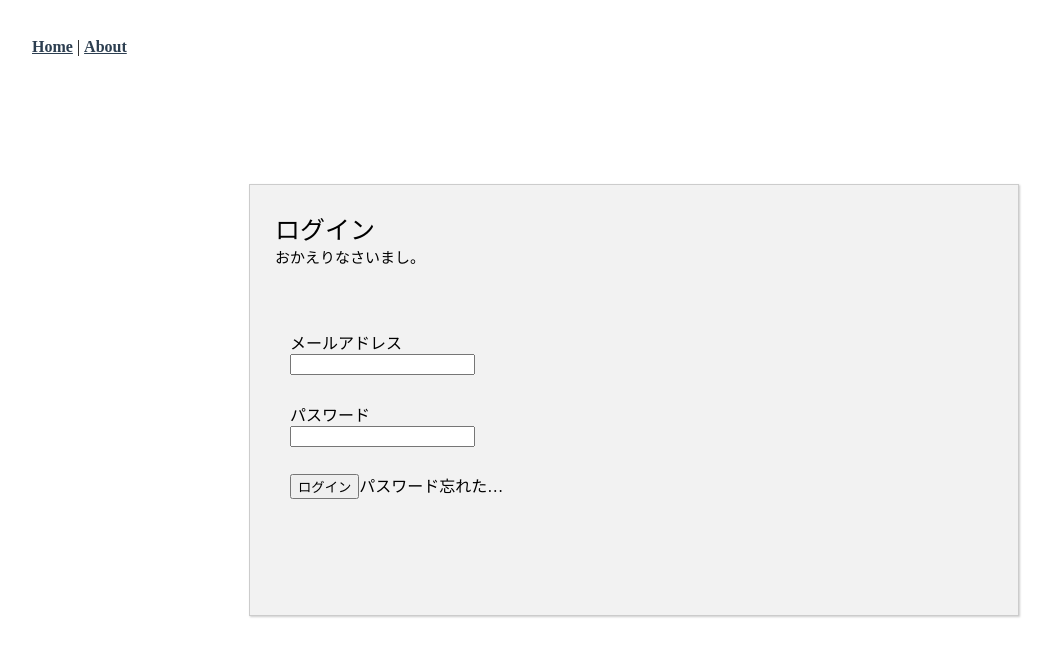
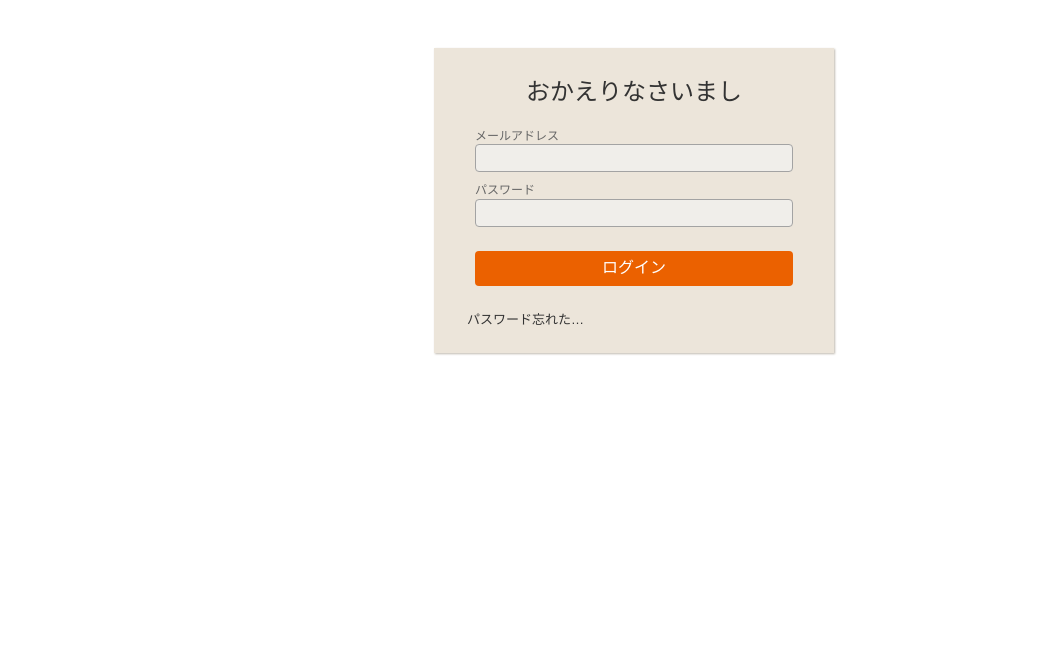
Before and after one commit to MisoChan/Mekuri-Task-Front, a Vue app: page /login in a window 1280 px wide. Shown: the top 656 px of the page, without its empty margins (6-1058 px from the left). Built offline with nearby package versions, Linux system fonts and the light colour scheme.

Commit message:
ログイン画面デザイン更新

```diff
--- a/public/index.html
+++ b/public/index.html
@@ -5,6 +5,7 @@
     <meta http-equiv="X-UA-Compatible" content="IE=edge">
     <meta name="viewport" content="width=device-width,initial-scale=1.0">
     <link rel="icon" href="<%= BASE_URL %>favicon.ico">
+    <link rel="stylesheet" href="https://fonts.googleapis.com/earlyaccess/notosansjapanese.css">
     <title><%= htmlWebpackPlugin.options.title %></title>
   </head>
   <body>
--- a/src/App.vue
+++ b/src/App.vue
@@ -1,11 +1,9 @@
 <template>
-  <div id="nav">
-    <router-link to="/">Home</router-link> |
-    <router-link to="/about">About</router-link>
-  </div>
   <router-view/>
 </template>
 
+<style src="@/assets/css/destyle.css"></style>
+<style src="@/assets/css/base.css"></style>
 <style>
 
 #nav {
--- /dev/null
+++ b/src/assets/css/base.css
@@ -0,0 +1,30 @@
+html, body, div, p, button, input, a{
+  font-family: 'Noto Sans Japanese', sans-serif;
+}
+
+input{
+  border: 1px solid #a3a3a3;
+  border-radius: 4px;
+  padding: 4px 6px;
+  font-size: 16px;
+  background: #f0eeea;
+}
+
+input:focus{
+  border-color: #6d6d6d;
+  background: #f3f2ef;
+  outline: none;
+}
+
+button{
+  display: inline-block;
+  padding: 0.5em 1em;
+  cursor: pointer;
+  text-align: center;
+  vertical-align: middle;
+  text-decoration: none;
+  border: transparent;
+  border-radius: 4px;
+  color: #fff;
+  background-color: #eb6100;
+}
--- /dev/null
+++ b/src/assets/css/destyle.css
@@ -0,0 +1,489 @@
+/*! destyle.css v2.0.2 | MIT License | https://github.com/nicolas-cusan/destyle.css */
+
+/* Reset box-model and set borders */
+/* ============================================ */
+
+*,
+::before,
+::after {
+  box-sizing: border-box;
+  border-style: solid;
+  border-width: 0;
+}
+
+/* Document */
+/* ============================================ */
+
+/**
+ * 1. Correct the line height in all browsers.
+ * 2. Prevent adjustments of font size after orientation changes in iOS.
+ * 3. Remove gray overlay on links for iOS.
+ */
+
+html {
+  line-height: 1.15; /* 1 */
+  -webkit-text-size-adjust: 100%; /* 2 */
+  -webkit-tap-highlight-color: transparent; /* 3*/
+}
+
+/* Sections */
+/* ============================================ */
+
+/**
+ * Remove the margin in all browsers.
+ */
+
+body {
+  margin: 0;
+}
+
+/**
+ * Render the `main` element consistently in IE.
+ */
+
+main {
+  display: block;
+}
+
+/* Vertical rhythm */
+/* ============================================ */
+
+p,
+table,
+blockquote,
+address,
+pre,
+iframe,
+form,
+figure,
+dl {
+  margin: 0;
+}
+
+/* Headings */
+/* ============================================ */
+
+h1,
+h2,
+h3,
+h4,
+h5,
+h6 {
+  font-size: inherit;
+  line-height: inherit;
+  font-weight: inherit;
+  margin: 0;
+}
+
+/* Lists (enumeration) */
+/* ============================================ */
+
+ul,
+ol {
+  margin: 0;
+  padding: 0;
+  list-style: none;
+}
+
+/* Lists (definition) */
+/* ============================================ */
+
+dt {
+  font-weight: bold;
+}
+
+dd {
+  margin-left: 0;
+}
+
+/* Grouping content */
+/* ============================================ */
+
+/**
+ * 1. Add the correct box sizing in Firefox.
+ * 2. Show the overflow in Edge and IE.
+ */
+
+hr {
+  box-sizing: content-box; /* 1 */
+  height: 0; /* 1 */
+  overflow: visible; /* 2 */
+  border-top-width: 1px;
+  margin: 0;
+  clear: both;
+  color: inherit;
+}
+
+/**
+ * 1. Correct the inheritance and scaling of font size in all browsers.
+ * 2. Correct the odd `em` font sizing in all browsers.
+ */
+
+pre {
+  font-family: monospace, monospace; /* 1 */
+  font-size: inherit; /* 2 */
+}
+
+address {
+  font-style: inherit;
+}
+
+/* Text-level semantics */
+/* ============================================ */
+
+/**
+ * Remove the gray background on active links in IE 10.
+ */
+
+a {
+  background-color: transparent;
+  text-decoration: none;
+  color: inherit;
+}
+
+/**
+ * 1. Remove the bottom border in Chrome 57-
+ * 2. Add the correct text decoration in Chrome, Edge, IE, Opera, and Safari.
+ */
+
+abbr[title] {
+  text-decoration: underline; /* 2 */
+  text-decoration: underline dotted; /* 2 */
+}
+
+/**
+ * Add the correct font weight in Chrome, Edge, and Safari.
+ */
+
+b,
+strong {
+  font-weight: bolder;
+}
+
+/**
+ * 1. Correct the inheritance and scaling of font size in all browsers.
+ * 2. Correct the odd `em` font sizing in all browsers.
+ */
+
+code,
+kbd,
+samp {
+  font-family: monospace, monospace; /* 1 */
+  font-size: inherit; /* 2 */
+}
+
+/**
+ * Add the correct font size in all browsers.
+ */
+
+small {
+  font-size: 80%;
+}
+
+/**
+ * Prevent `sub` and `sup` elements from affecting the line height in
+ * all browsers.
+ */
+
+sub,
+sup {
+  font-size: 75%;
+  line-height: 0;
+  position: relative;
+  vertical-align: baseline;
+}
+
+sub {
+  bottom: -0.25em;
+}
+
+sup {
+  top: -0.5em;
+}
+
+/* Embedded content */
+/* ============================================ */
+
+/**
+ * Prevent vertical alignment issues.
+ */
+
+img,
+embed,
+object,
+iframe {
+  vertical-align: bottom;
+}
+
+/* Forms */
+/* ============================================ */
+
+/**
+ * Reset form fields to make them styleable
+ */
+
+button,
+input,
+optgroup,
+select,
+textarea {
+  -webkit-appearance: none;
+  appearance: none;
+  vertical-align: middle;
+  color: inherit;
+  font: inherit;
+  background: transparent;
+  padding: 0;
+  margin: 0;
+  outline: 0;
+  border-radius: 0;
+  text-align: inherit;
+}
+
+/**
+ * Reset radio and checkbox appearance to preserve their look in iOS.
+ */
+
+[type="checkbox"] {
+  -webkit-appearance: checkbox;
+  appearance: checkbox;
+}
+
+[type="radio"] {
+  -webkit-appearance: radio;
+  appearance: radio;
+}
+
+/**
+ * Show the overflow in IE.
+ * 1. Show the overflow in Edge.
+ */
+
+button,
+input {
+  /* 1 */
+  overflow: visible;
+}
+
+/**
+ * Remove the inheritance of text transform in Edge, Firefox, and IE.
+ * 1. Remove the inheritance of text transform in Firefox.
+ */
+
+button,
+select {
+  /* 1 */
+  text-transform: none;
+}
+
+/**
+ * Correct the inability to style clickable types in iOS and Safari.
+ */
+
+button,
+[type="button"],
+[type="reset"],
+[type="submit"] {
+  cursor: pointer;
+  -webkit-appearance: none;
+  appearance: none;
+}
+
+button[disabled],
+[type="button"][disabled],
+[type="reset"][disabled],
+[type="submit"][disabled] {
+  cursor: default;
+}
+
+/**
+ * Remove the inner border and padding in Firefox.
+ */
+
+button::-moz-focus-inner,
+[type="button"]::-moz-focus-inner,
+[type="reset"]::-moz-focus-inner,
+[type="submit"]::-moz-focus-inner {
+  border-style: none;
+  padding: 0;
+}
+
+/**
+ * Restore the focus styles unset by the previous rule.
+ */
+
+button:-moz-focusring,
+[type="button"]:-moz-focusring,
+[type="reset"]:-moz-focusring,
+[type="submit"]:-moz-focusring {
+  outline: 1px dotted ButtonText;
+}
+
+/**
+ * Remove arrow in IE10 & IE11
+ */
+
+select::-ms-expand {
+  display: none;
+}
+
+/**
+ * Remove padding
+ */
+
+option {
+  padding: 0;
+}
+
+/**
+ * Reset to invisible
+ */
+
+fieldset {
+  margin: 0;
+  padding: 0;
+  min-width: 0;
+}
+
+/**
+ * 1. Correct the text wrapping in Edge and IE.
+ * 2. Correct the color inheritance from `fieldset` elements in IE.
+ * 3. Remove the padding so developers are not caught out when they zero out
+ *    `fieldset` elements in all browsers.
+ */
+
+legend {
+  color: inherit; /* 2 */
+  display: table; /* 1 */
+  max-width: 100%; /* 1 */
+  padding: 0; /* 3 */
+  white-space: normal; /* 1 */
+}
+
+/**
+ * Add the correct vertical alignment in Chrome, Firefox, and Opera.
+ */
+
+progress {
+  vertical-align: baseline;
+}
+
+/**
+ * Remove the default vertical scrollbar in IE 10+.
+ */
+
+textarea {
+  overflow: auto;
+}
+
+/**
+ * Correct the cursor style of increment and decrement buttons in Chrome.
+ */
+
+[type="number"]::-webkit-inner-spin-button,
+[type="number"]::-webkit-outer-spin-button {
+  height: auto;
+}
+
+/**
+ * 1. Correct the outline style in Safari.
+ */
+
+[type="search"] {
+  outline-offset: -2px; /* 1 */
+}
+
+/**
+ * Remove the inner padding in Chrome and Safari on macOS.
+ */
+
+[type="search"]::-webkit-search-decoration {
+  -webkit-appearance: none;
+}
+
+/**
+ * 1. Correct the inability to style clickable types in iOS and Safari.
+ * 2. Change font properties to `inherit` in Safari.
+ */
+
+::-webkit-file-upload-button {
+  -webkit-appearance: button; /* 1 */
+  font: inherit; /* 2 */
+}
+
+/**
+ * Clickable labels
+ */
+
+label[for] {
+  cursor: pointer;
+}
+
+/* Interactive */
+/* ============================================ */
+
+/*
+ * Add the correct display in Edge, IE 10+, and Firefox.
+ */
+
+details {
+  display: block;
+}
+
+/*
+ * Add the correct display in all browsers.
+ */
+
+summary {
+  display: list-item;
+}
+
+/*
+ * Remove outline for editable content.
+ */
+
+[contenteditable] {
+  outline: none;
+}
+
+/* Table */
+/* ============================================ */
+
+table {
+  border-collapse: collapse;
+  border-spacing: 0;
+}
+
+caption {
+  text-align: left;
+}
+
+td,
+th {
+  vertical-align: top;
+  padding: 0;
+}
+
+th {
+  text-align: left;
+  font-weight: bold;
+}
+
+/* Misc */
+/* ============================================ */
+
+/**
+ * Add the correct display in IE 10+.
+ */
+
+template {
+  display: none;
+}
+
+/**
+ * Add the correct display in IE 10.
+ */
+
+[hidden] {
+  display: none;
+}
--- a/src/assets/css/login.css
+++ b/src/assets/css/login.css
@@ -1,31 +1,60 @@
 @charset "UTF-8";
 @media screen and (min-width: 768px) {
   .login_form {
-    position: absolute;
-    top: 50%;
-    left: 50%;
+    margin: 50px auto;
     width: 768px;
-    height: 430px;
-    margin-right: -50%;
-    transform: translate(-50%, -50%);
-    border: 1px solid #ccc;
-    /* 枠線 */
-    background-color: #f2f2f2;
-    box-shadow: 1px 1px 2px #ccc;
+    border: 1px solid #ECE5DA;
+    background-color: #ECE5DA;
+    box-shadow: 1px 1px 2px #c0bab1;
+    margin: 3em auto;
+    padding: 1em;
+    max-width: 400px;
+    color: #333333;
+    font-family: 'Noto Sans Japanese', sans-serif;
   }
-  .login_form_input_li {
-    position: absolute;
+
+  .login_input {
+    margin: 0 auto;
+  }
+
+  #login_title {
+    margin: 0 auto;
+    width: 90%;
+    font-size: 25px;
+    text-align: center;
+    padding-top: 0.5em;
+    padding-bottom: 0.5em;
+  }
+
+  #greet_message {
+    font-size: 24px;
+  }
+
+  .login_form_input {
     top: 30%;
-    list-style: none;
+    margin: 0.5em 1em;
   }
-  .login_input {
-    margin: 0em 2em 2em 0em;
+
+  .login_form_input>div{
+    margin: 0.5em;
   }
-  #login_title {
-    margin: 1em 1em 1em 1em;
-    font-size: 25px;
+
+  .login_form_input>div>label{
+    font-size: 12px;
+    color: #666666;
   }
-  #greet_message {
-    font-size: 15px;
+
+  .login_input{
+    width: 100%;
+  }
+
+  #button_login_submit{
+    width: 100%;
+    margin: 1em 0;
+  }
+
+  #forgot_password{
+    font-size: small;
+    font-weight: normal;
   }
 }
--- a/src/assets/sass/login.scss
+++ b/src/assets/sass/login.scss
@@ -1,39 +1,62 @@
 // Place all the styles related to the login controller here.
 // They will automatically be included in application.css.
 // You can use Sass (SCSS) here: https://sass-lang.com/
-@media screen and (min-width:768px){
-    .login_form{
-        position: absolute;
-        top: 50%;
-        left: 50%;
-        width: 768px;
-        height: 430px;
-        margin-right: -50%;
-        transform: translate(-50%, -50%) ;
-        border: 1px solid #ccc; /* 枠線 */
-        background-color:
-        #f2f2f2;
-        box-shadow: 1px 1px 2px #ccc;
-    }
+@media screen and (min-width: 768px) {
+  .login_form {
+    margin: 50px auto;
+    width: 768px;
+    border: 1px solid #ECE5DA;
+    background-color: #ECE5DA;
+    box-shadow: 1px 1px 2px #c0bab1;
+    margin: 3em auto;
+    padding: 1em;
+    max-width: 400px;
+    color: #333333;
+    font-family: 'Noto Sans Japanese', sans-serif;
+  }
 
-    .login_form_input_li{
+  .login_input {
+    margin: 0 auto;
+  }
 
-        position: absolute;
-        top: 30%;
-        list-style: none
+  #login_title {
+    margin: 0 auto;
+    width: 90%;
+    font-size: 25px;
+    text-align: center;
+    padding-top: 0.5em;
+    padding-bottom: 0.5em;
+  }
 
+  #greet_message {
+    font-size: 24px;
+  }
 
-    }
-    .login_input{
-        margin: 0em 2em 2em 0em;
-    }
-    #login_title{
-        margin: 1em 1em 1em 1em;
-        font-size: 25px
-    }
-    #greet_message{
+  .login_form_input {
+    top: 30%;
+    margin: 0.5em 1em;
+  }
 
-        font-size: 15px
-    }
+  .login_form_input>div{
+    margin: 0.5em;
+  }
 
+  .login_form_input>div>label{
+    font-size: 12px;
+    color: #666666;
+  }
+
+  .login_input{
+    width: 100%;
+  }
+
+  #button_login_submit{
+    width: 100%;
+    margin: 1em 0;
+  }
+
+  #forgot_password{
+    font-size: small;
+    font-weight: normal;
+  }
 }
--- a/src/views/login.vue
+++ b/src/views/login.vue
@@ -1,33 +1,33 @@
 <template>
+  <main class="background">
     <div class="login_form">
 
       <div class="login_input">
-      <div id="login_title">ログイン
+        <div id="login_title">
           <div id="greet_message">
-        おかえりなさいまし。
+          おかえりなさいまし
+          </div>
         </div>
 
+        <div class="login_form_input">
+          <div class="mailaddress">
+            <label>メールアドレス</label>
+            <input type="text" class="login_input" v-model="user_email"/>
           </div>
 
-      <ul class="login_form_input_li">
-        <li>メールアドレス</li>
-        <li><input type="text" class="login_input" v-model="user_email"/></li>
+          <div class="password">
+            <label>パスワード</label>
+            <input type="password" class="login_input" v-model="user_pass"/>
+          </div>
 
-        <li>パスワード</li>
-        <li><input type="password" class="login_input" v-model="user_pass"/></li>
-
-        <li>
           <div>
-
               <button  id="button_login_submit" @click="request_login()">ログイン</button>
-          <a>パスワード忘れた…</a>
           </div>
-        </li>
-
-      </ul>
-
+          <a id="forgot_password">パスワード忘れた…</a>
         </div>
       </div>
+    </div>
+  </main>
 </template>
 
 <style scoped src="@/assets/css/login.css"></style>
```
Lines whose indentation alone changed are shown as unchanged.
